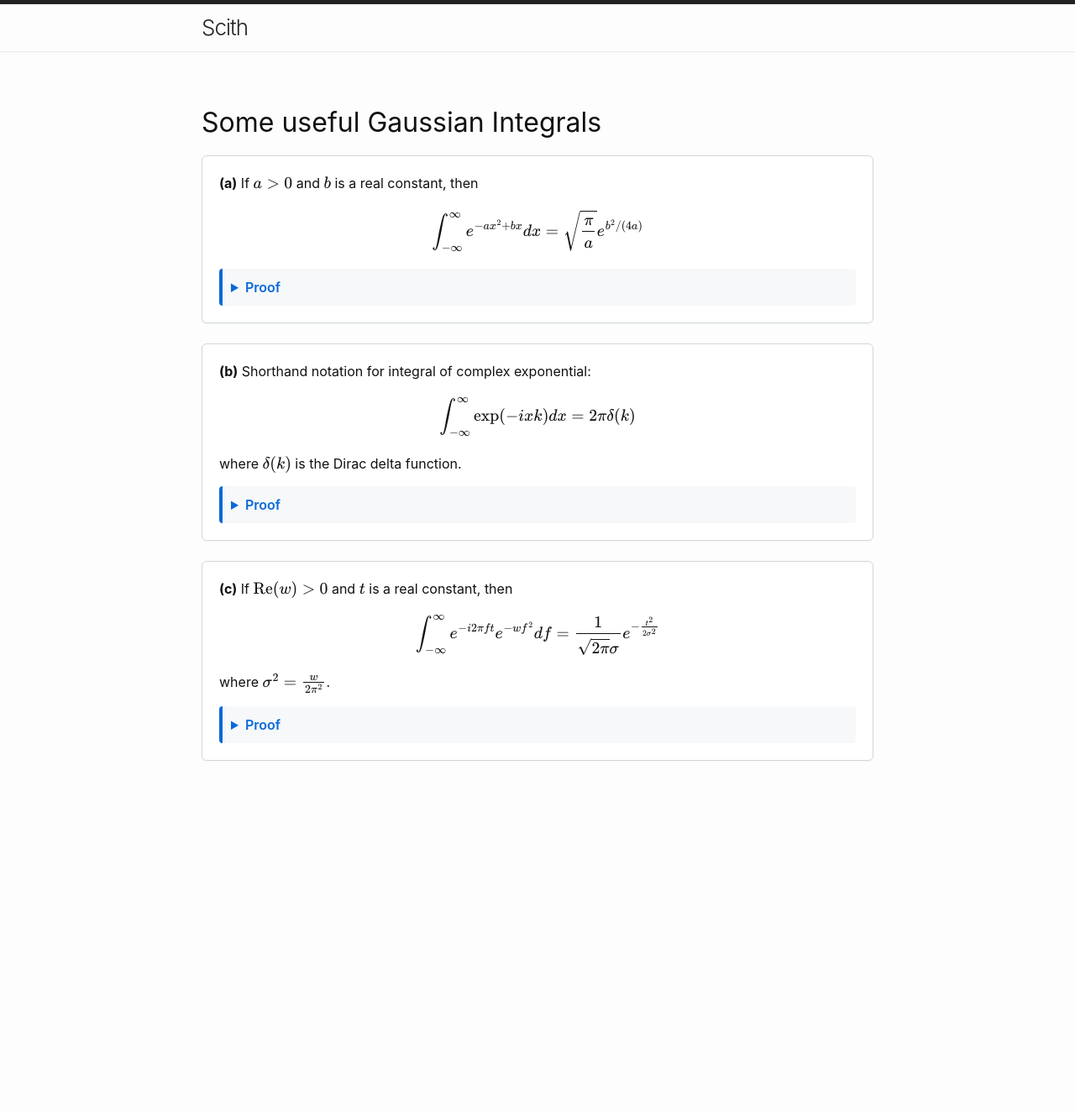
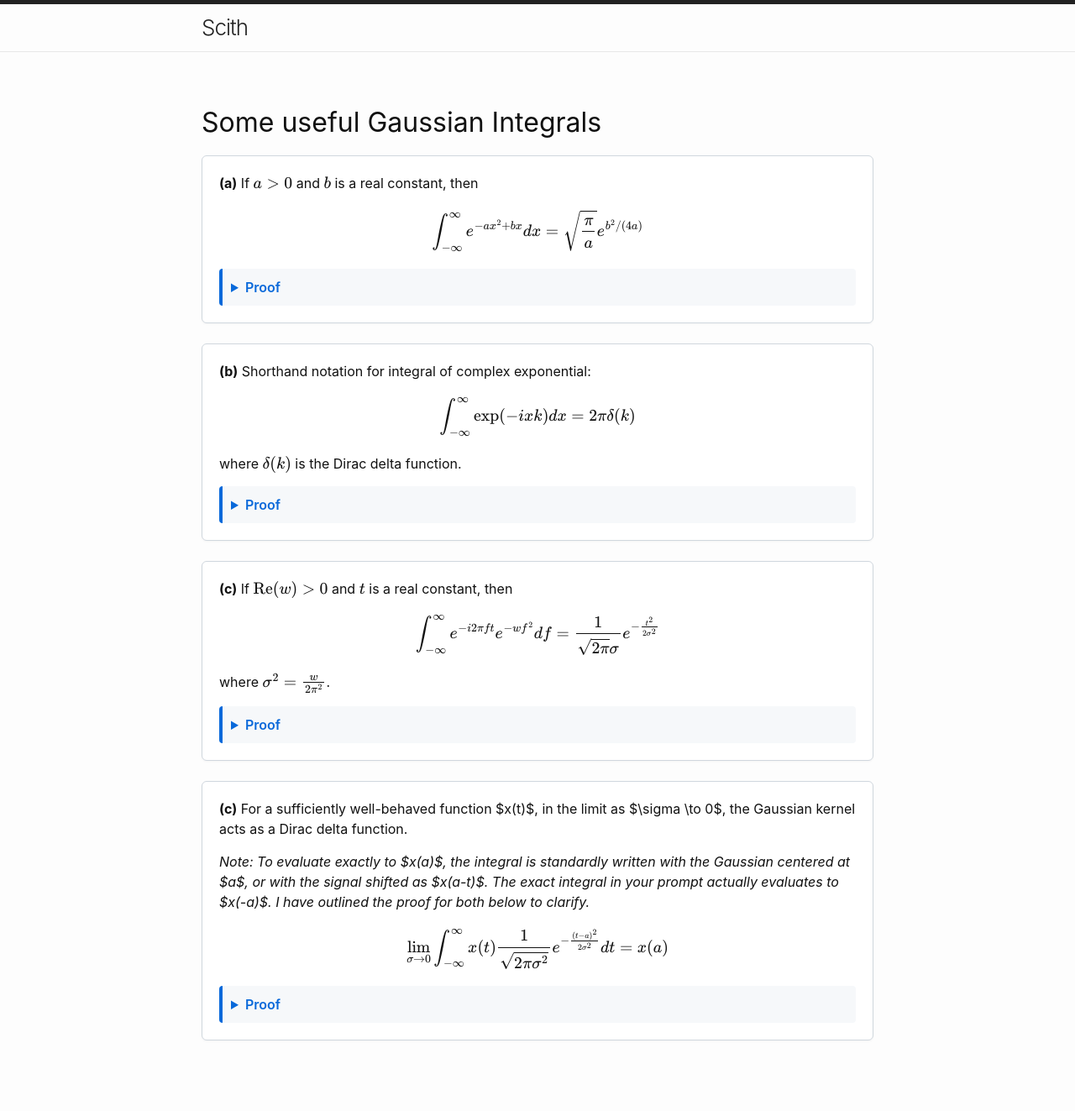
Before and after one commit to yashmrsawant/yashmrsawant.github.io, a Jekyll site: the page built from _posts/2026-04-01-some-integral-theorems.md, in a window 1280 px wide. Shown: the whole page at 84% size. Built offline with Jekyll 4.4.1, drawn with Linux system fonts in a browser that asks for light colours; before the commit the page ends 990 px from its top, so only the background shows below that; some of the changed text lies outside the part shown.

Commit message:
Auto-commit: Update blog 2026-04-06 12:26:35

```diff
--- a/_posts/2026-04-01-some-integral-theorems.md
+++ b/_posts/2026-04-01-some-integral-theorems.md
@@ -139,3 +139,64 @@ where $$\sigma^2 = \frac{w}{2\pi^2}$$.
 </details>
 
 </div>
+
+<div style="border: 1px solid #d0d7de; border-radius: 6px; padding: 20px; margin-bottom: 24px; background-color: #ffffff; box-shadow: 0 1px 3px rgba(0,0,0,0.04);" markdown="1">
+
+**(c)** For a sufficiently well-behaved function $x(t)$, in the limit as $\sigma \to 0$, the Gaussian kernel acts as a Dirac delta function.
+
+*Note: To evaluate exactly to $x(a)$, the integral is standardly written with the Gaussian centered at $a$, or with the signal shifted as $x(a-t)$. The exact integral in your prompt actually evaluates to $x(-a)$. I have outlined the proof for both below to clarify.*
+
+$$
+\lim_{\sigma \to 0} \int_{-\infty}^{\infty} x(t) \frac{1}{\sqrt{2\pi\sigma^2}} e^{-\frac{(t-a)^2}{2\sigma^2}} dt = x(a)
+$$
+
+<details style="cursor: pointer; padding: 10px; background-color: #f6f8fa; border-left: 4px solid #0969da; border-radius: 4px; margin-top: 15px;">
+  <summary style="font-weight: 600; color: #0969da;">Proof</summary>
+
+  <br>
+
+  First, we recognize the term $\frac{1}{\sqrt{2\pi\sigma^2}} e^{-\frac{t^2}{2\sigma^2}}$ as the probability density function of a normal (Gaussian) distribution with mean $0$ and variance $\sigma^2$.
+
+  As the variance $\sigma^2$ approaches $0$, the distribution becomes infinitely narrow and infinitely tall at $t = 0$, while its total integral (area under the curve) remains exactly $1$:
+
+  $$
+  \int_{-\infty}^{\infty} \frac{1}{\sqrt{2\pi\sigma^2}} e^{-\frac{t^2}{2\sigma^2}} dt = 1
+  $$
+
+  In mathematics, this limit represents a nascent Dirac delta function, denoted as $\delta(t)$. Therefore:
+
+  $$
+  \lim_{\sigma \to 0} \frac{1}{\sqrt{2\pi\sigma^2}} e^{-\frac{t^2}{2\sigma^2}} = \delta(t)
+  $$
+
+  The fundamental "sifting property" of the Dirac delta function states that integrating a function multiplied by $\delta(t-t_0)$ extracts the value of the function exactly at $t = t_0$.
+
+  **Deriving the standard $x(a)$ form:**
+  If we shift the Gaussian so it is centered at $t = a$, the limit becomes $\delta(t-a)$. Substituting this into the integral:
+
+  $$
+  \lim_{\sigma \to 0} \int_{-\infty}^{\infty} x(t) \frac{1}{\sqrt{2\pi\sigma^2}} e^{-\frac{(t-a)^2}{2\sigma^2}} dt = \int_{-\infty}^{\infty} x(t) \delta(t-a) dt
+  $$
+
+  By the sifting property, the delta function evaluates the integrand at $t = a$:
+
+  $$
+  \int_{-\infty}^{\infty} x(t) \delta(t-a) dt = x(a)
+  $$
+
+  **Evaluating your specific equation:**
+  If we strictly evaluate your original expression using the unshifted Gaussian limit $\delta(t)$, we get:
+
+  $$
+  \lim_{\sigma \to 0} \int_{-\infty}^{\infty} x(t-a) \frac{1}{\sqrt{2\pi\sigma^2}} e^{-\frac{t^2}{2\sigma^2}} dt = \int_{-\infty}^{\infty} x(t-a) \delta(t) dt
+  $$
+
+  Here, the delta function is centered at $t = 0$, so it sifts out the value of the integrand $x(t-a)$ precisely at $t = 0$:
+
+  $$
+  \int_{-\infty}^{\infty} x(t-a) \delta(t) dt = x(0-a) = x(-a)
+  $$
+
+</details>
+
+</div>
```
